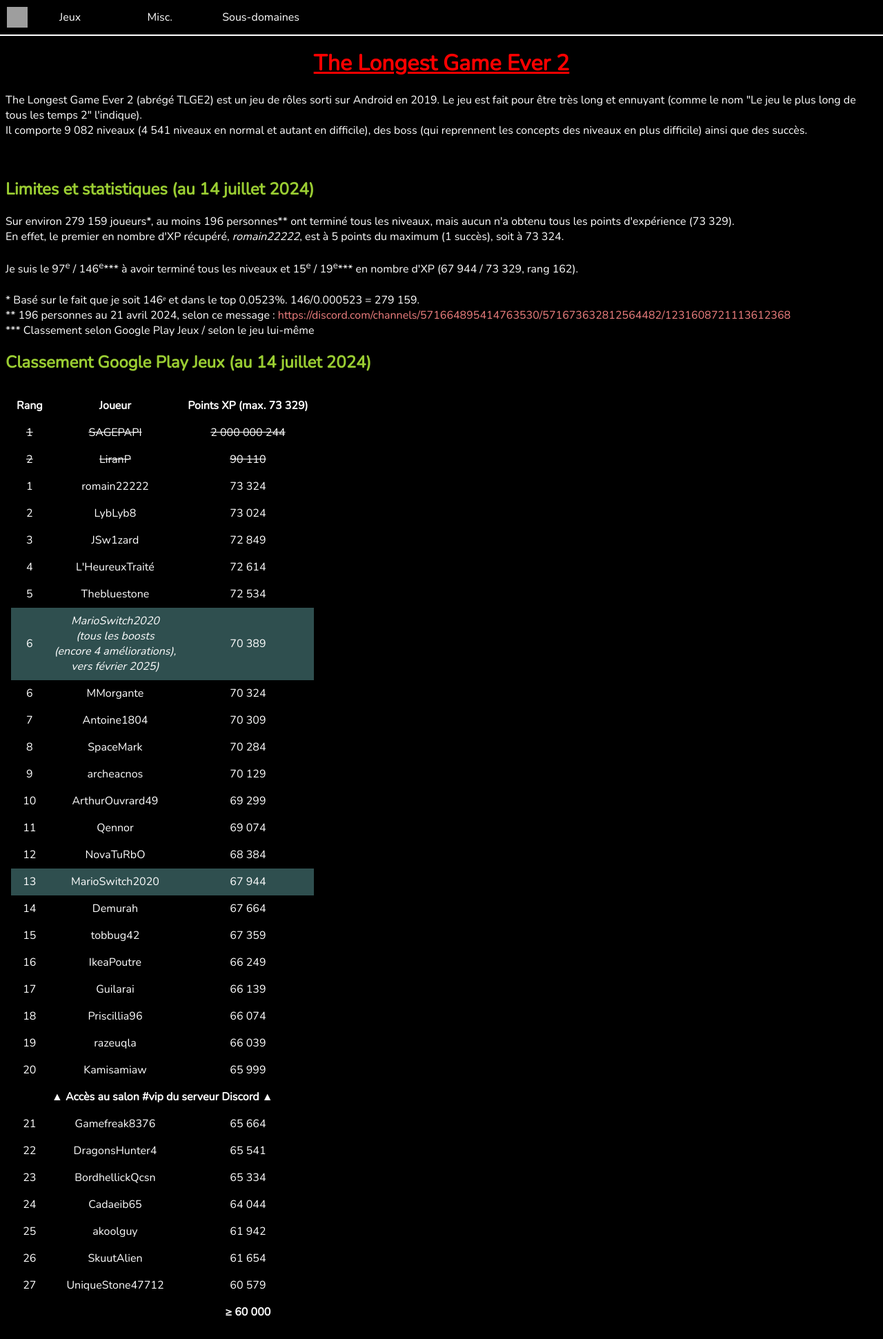
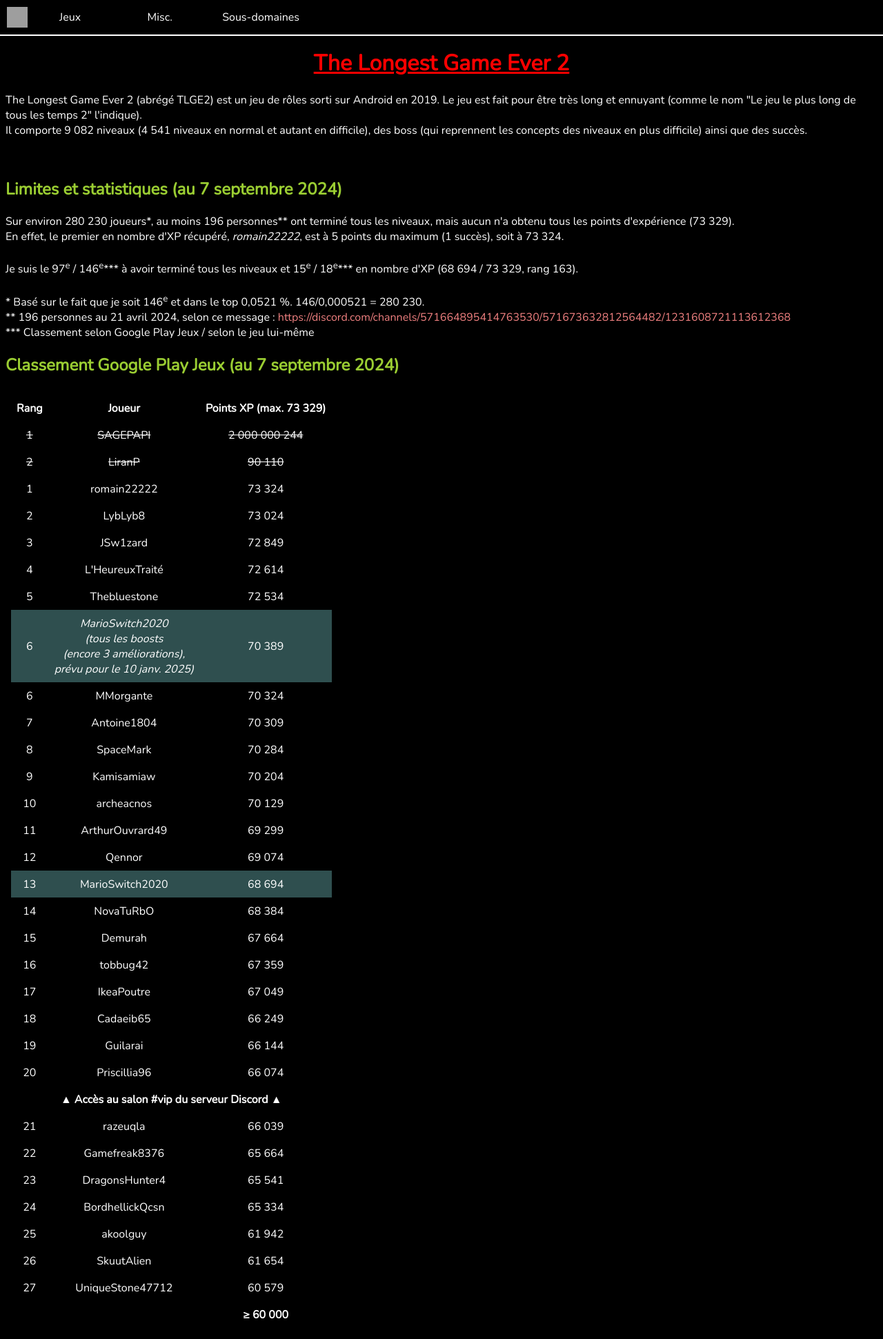
Before and after one commit to MarioSwitch/marioswitch.github.io, a PHP site: page /pages/games/tlge2.php in a window 1280 px wide. Shown: the whole page at 69% size. Before the commit the page ends 1908 px from the top, so only its background shows below. Run offline with PHP 8.4, Linux system fonts and the light colour scheme; grey boxes are pictures that could not be loaded.

Commit message:
Updated TLGE2 + most played games + Twitch

```diff
--- a/pages/games/tlge2.php
+++ b/pages/games/tlge2.php
@@ -17,18 +17,18 @@
             Il comporte 9 082 niveaux (4 541 niveaux en normal et autant en difficile), des boss (qui reprennent les concepts des niveaux en plus difficile) ainsi que des succès.
         </p>
         <br>
-        <h2>Limites et statistiques (au 14 juillet 2024)</h2>
+        <h2>Limites et statistiques (au 7 septembre 2024)</h2>
         <p>
-            Sur environ 279 159 joueurs*, au moins 196 personnes** ont terminé tous les niveaux, mais aucun n'a obtenu tous les points d'expérience (73 329).<br>
+            Sur environ 280 230 joueurs*, au moins 196 personnes** ont terminé tous les niveaux, mais aucun n'a obtenu tous les points d'expérience (73 329).<br>
             En effet, le premier en nombre d'XP récupéré, <i>romain22222</i>, est à 5 points du maximum (1 succès), soit à 73 324.<br>
             <br>
-            Je suis le 97<sup>e</sup> / 146<sup>e</sup>*** à avoir terminé tous les niveaux et 15<sup>e</sup> / 19<sup>e</sup>*** en nombre d'XP (67 944 / 73 329, rang 162).<br>
+            Je suis le 97<sup>e</sup> / 146<sup>e</sup>*** à avoir terminé tous les niveaux et 15<sup>e</sup> / 18<sup>e</sup>*** en nombre d'XP (68 694 / 73 329, rang 163).<br>
             <br>
-            * Basé sur le fait que je soit 146ᵉ et dans le top 0,0523%. 146/0.000523 = 279 159.<br>
+            * Basé sur le fait que je soit 146<sup>e</sup> et dans le top 0,0521 %. 146/0,000521 = 280 230.<br>
             ** 196 personnes au 21 avril 2024, selon ce message : <a href="https://discord.com/channels/571664895414763530/571673632812564482/1231608721113612368">https://discord.com/channels/571664895414763530/571673632812564482/1231608721113612368</a><br>
             *** Classement selon Google Play Jeux / selon le jeu lui-même<br>
         </p>
-        <h2>Classement Google Play Jeux (au 14 juillet 2024)</h2>
+        <h2>Classement Google Play Jeux (au 7 septembre 2024)</h2>
         <table class="table-hidden">
             <tr>
                 <th>Rang</th>
@@ -72,7 +72,7 @@
             </tr>
             <tr class="highlight">
                 <td>6</td>
-                <td><i>MarioSwitch2020<br>(tous les boosts<br>(encore 4 améliorations),<br>vers février 2025)</i></td>
+                <td><i>MarioSwitch2020<br>(tous les boosts<br>(encore 3 améliorations),<br>prévu pour le 10 janv. 2025)</i></td>
                 <td>70 389</td>
             </tr>
             <tr>
@@ -92,6 +92,11 @@
             </tr>
             <tr>
                 <td><?php echo rank(); ?></td>
+                <td>Kamisamiaw</td>
+                <td>70 204</td>
+            </tr>
+            <tr>
+                <td><?php echo rank(); ?></td>
                 <td>archeacnos</td>
                 <td>70 129</td>
             </tr>
@@ -105,15 +110,15 @@
                 <td>Qennor</td>
                 <td>69 074</td>
             </tr>
+            <tr class="highlight">
+                <td><?php echo rank(); ?></td>
+                <td>MarioSwitch2020</td>
+                <td>68 694</td>
+            </tr>
             <tr>
                 <td><?php echo rank(); ?></td>
                 <td>NovaTuRbO</td>
                 <td>68 384</td>
-            </tr>
-            <tr class="highlight">
-                <td><?php echo rank(); ?></td>
-                <td>MarioSwitch2020</td>
-                <td>67 944</td>
             </tr>
             <tr>
                 <td><?php echo rank(); ?></td>
@@ -128,12 +133,17 @@
             <tr>
                 <td><?php echo rank(); ?></td>
                 <td>IkeaPoutre</td>
+                <td>67 049</td>
+            </tr>
+            <tr>
+                <td><?php echo rank(); ?></td>
+                <td>Cadaeib65</td>
                 <td>66 249</td>
             </tr>
             <tr>
                 <td><?php echo rank(); ?></td>
                 <td>Guilarai</td>
-                <td>66 139</td>
+                <td>66 144</td>
             </tr>
             <tr>
                 <td><?php echo rank(); ?></td>
@@ -141,17 +151,12 @@
                 <td>66 074</td>
             </tr>
             <tr>
+                <th colspan="3">▲ Accès au salon #vip du serveur Discord ▲</th>
+            </tr>
+            <tr>
                 <td><?php echo rank(); ?></td>
                 <td>razeuqla</td>
                 <td>66 039</td>
-            </tr>
-            <tr>
-                <td><?php echo rank(); ?></td>
-                <td>Kamisamiaw</td>
-                <td>65 999</td>
-            </tr>
-            <tr>
-                <th colspan="3">▲ Accès au salon #vip du serveur Discord ▲</th>
             </tr>
             <tr>
                 <td><?php echo rank(); ?></td>
@@ -167,11 +172,6 @@
                 <td><?php echo rank(); ?></td>
                 <td>BordhellickQcsn</td>
                 <td>65 334</td>
-            </tr>
-            <tr>
-                <td><?php echo rank(); ?></td>
-                <td>Cadaeib65</td>
-                <td>64 044</td>
             </tr>
             <tr>
                 <td><?php echo rank(); ?></td>
```
Also changed, not shown: pages/misc/games.php (+12 -12 lines), pages/misc/twitch.php (+11 -1 lines).
